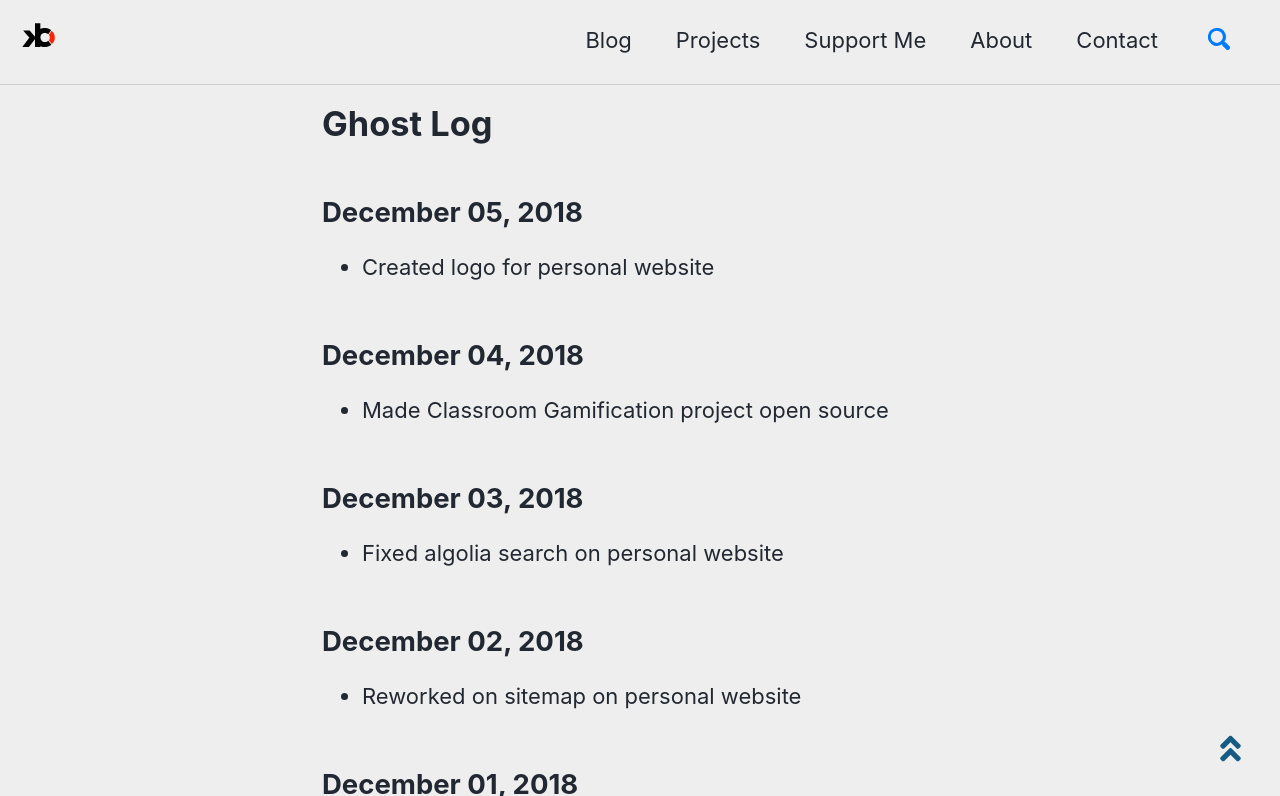
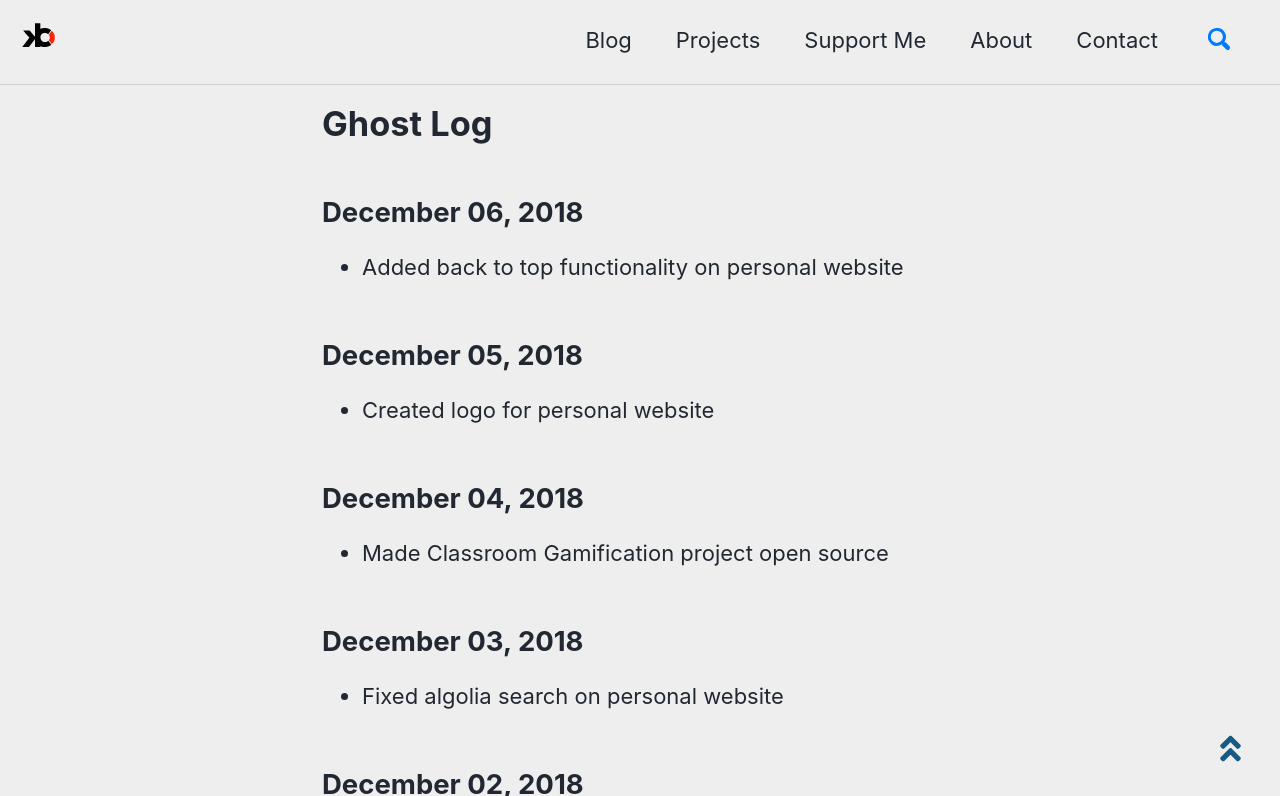
Before and after one commit to kulbhushanchand/kulbhushanchand.github.io-v2, a Jekyll site: the page built from _pages/main/log.md, in a window 1280 px wide and 900 px high, cut to the strip 104-900 px from the top of the window. Built offline with Jekyll 4.4.1, drawn with Linux system fonts in a browser that asks for light colours; cached includes are drawn as plain includes; comment, search, counter and statistics services are not loaded; a style sheet for code colours, icons or effects is not loaded.

```diff
--- a/_config.yml
+++ b/_config.yml
@@ -27,7 +27,7 @@ teaser                   : "/assets/images/pages/main/dummy.png" # path of fallb
 breadcrumbs              : true # true, false (default)
 words_per_minute         : 100
 comments:
-  provider               : "staticman_v2" # false (default), "disqus", "discourse", "facebook", "google-plus", "staticman", "staticman_v2", "utterances", "custom"
+  provider               : false # false (default), "disqus", "discourse", "facebook", "google-plus", "staticman", "staticman_v2", "utterances", "custom"
   disqus:
     shortname            : # https://help.disqus.com/customer/portal/articles/466208-what-s-a-shortname-
   discourse:
--- a/_pages/main/log.md
+++ b/_pages/main/log.md
@@ -16,6 +16,9 @@ toc: false
 
 
 {% assign dateFormat = '%B %d, %Y' %}
+
+## {{ "2018-12-06" | date: dateFormat }}
+- Added back to top functionality on personal website
 
 ## {{ "2018-12-05" | date: dateFormat }}
 - Created logo for personal website
```
